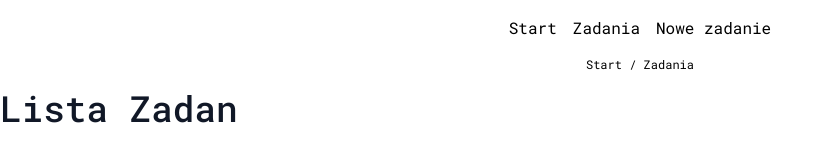
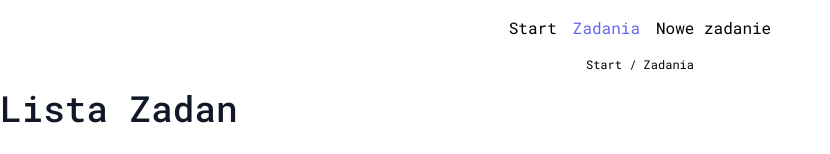
Before and after one commit to ewkaw/next, a Next.js app: page /tasks in a window 1280 px wide. Shown: the top 154 px of the page, without its empty margins (0-830 px from the left). Built offline with nearby package versions, Linux system fonts and the light colour scheme.

Commit message:
active links

```diff
--- /dev/null
+++ b/app/components/MainNavigation.jsx
@@ -0,0 +1,18 @@
+'use client'
+
+import Link from "next/link"
+import { usePathname } from "next/navigation"
+
+export const MainNavigation = () => {
+    const pathname = usePathname();
+
+    console.log(pathname)
+
+    return (
+        <nav className="text-center my-4 space-x-4">
+            <Link href="/" className={pathname === '/' ? 'text-indigo-500' : ''}>Start</Link>
+            <Link href="/tasks" className={pathname === '/tasks' ? 'text-indigo-500' : ''}>Zadania</Link>
+            <Link href="/tasks/new" className={pathname === '/tasks/new' ? 'text-indigo-500' : ''}>Nowe zadanie</Link>
+        </nav>
+    )
+}
--- a/app/layout.js
+++ b/app/layout.js
@@ -1,6 +1,7 @@
 import { Roboto_Mono } from 'next/font/google'
 import './globals.css'
 import Link from 'next/link'
+import { MainNavigation } from './components/MainNavigation'
 
 // Definicja czcionki roboto mono
 const robotoMono = Roboto_Mono({ subsets: ['latin'] })
@@ -15,11 +16,7 @@ export default function RootLayout({ children }) {
     <html lang="en">
       {/* Przypisanie czcionki roboto mono do body ( wszystkie dzieci beda ja dziedz ) */}
       <body className={robotoMono.className}>
-        <nav className="text-center my-4 space-x-4">
-          <Link href="/">Start</Link>
-          <Link href="/tasks">Zadania</Link>
-          <Link href="/tasks/new">Nowe zadanie</Link>
-        </nav>
+        <MainNavigation />
 
         {children}
 
```
